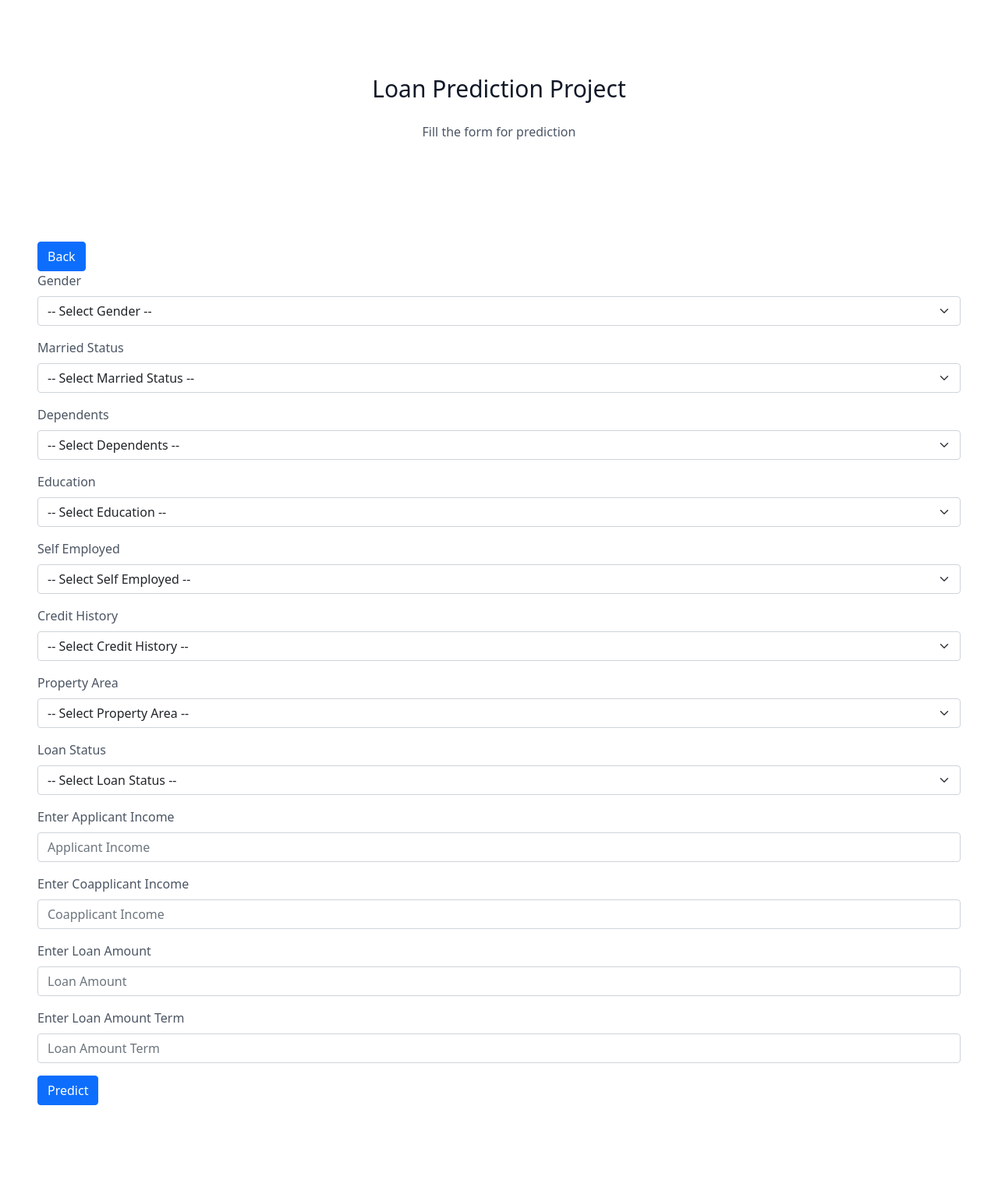
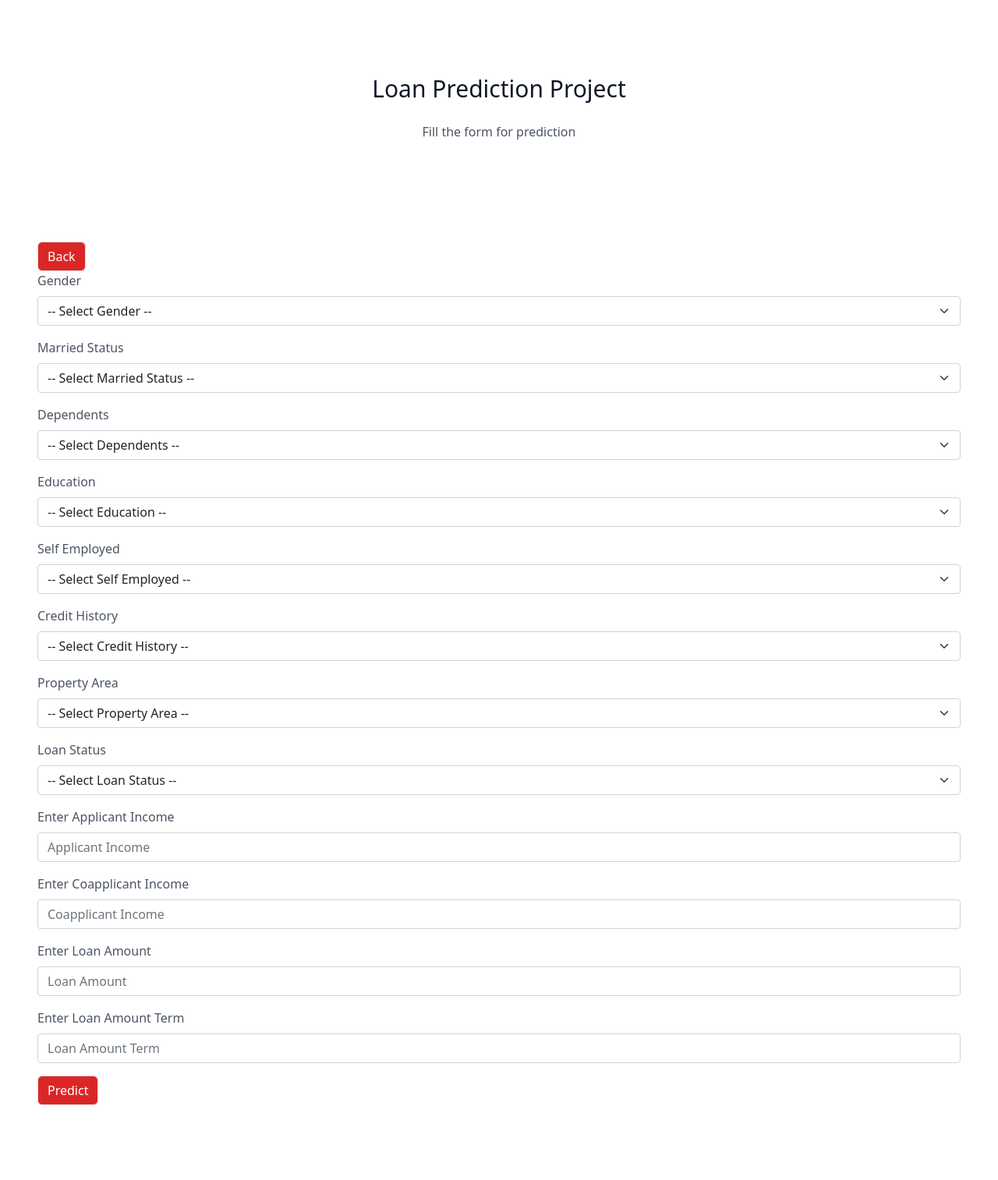
Before and after one commit to zby-zy/loan-prediction, a Flask app: page /predict in a window 1280 px wide. Shown: the whole page at 78% size. Run offline with Flask 2, Linux system fonts and the light colour scheme.

Commit message:
Update CSS

```diff
--- a/templates/prediction.html
+++ b/templates/prediction.html
@@ -24,7 +24,7 @@
     <div>
 
     </div>
-    <a class="btn btn-primary" href="index.html" role="button">Back</a>
+    <a class="btn btn-primary border border-transparent text-base font-medium rounded-md text-white bg-red-600 hover:bg-red-700" href="index.html" role="button">Back</a>
 <form action='/predict' method='POST'>
 <div class="mb-3">
   <label for="exampleFormControlInput1" class="form-label">Gender</label>
@@ -114,7 +114,7 @@
 
 
 
-    <button type="submit" class="btn btn-primary">Predict</button>
+    <button type="submit" class="btn btn-primary border border-transparent text-base font-medium rounded-md text-white bg-red-600 hover:bg-red-700">Predict</button>
     </form>
 
 
```
